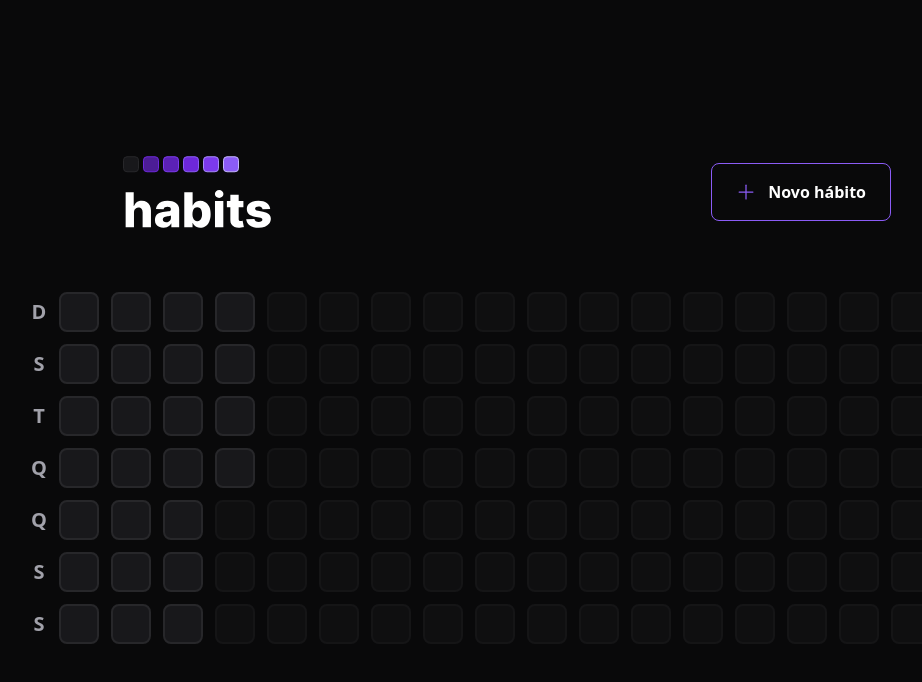
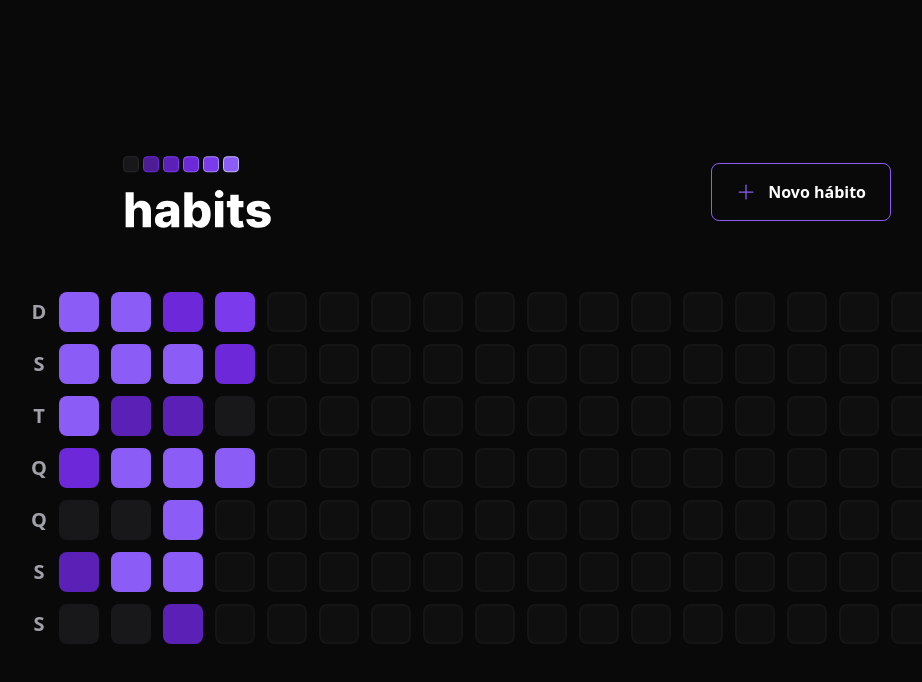
Before and after one commit to weslleyrods/20231_nlw11_ignite_habits_app_frontend, a React (Vite) app: page / in a window 1280 px wide. Shown: the top 682 px of the page, without its empty margins (133-1055 px from the left). Built offline with nearby package versions, Linux system fonts and the light colour scheme.

Commit message:
personaliza o progresso no quadrado do habito

```diff
--- a/package.json
+++ b/package.json
@@ -11,6 +11,7 @@
   "dependencies": {
     "@radix-ui/react-dialog": "^1.0.2",
     "@radix-ui/react-popover": "^1.0.3",
+    "clsx": "^1.2.1",
     "dayjs": "^1.11.7",
     "phosphor-react": "^1.4.1",
     "react": "^18.2.0",
--- a/src/components/HabitDay.tsx
+++ b/src/components/HabitDay.tsx
@@ -1,16 +1,33 @@
 import * as Popover from "@radix-ui/react-popover"
+import clsx from "clsx"
 import ProgressBar from "./ProgressBar"
 
-function HabitDay() {
+type HabitDayProps = {
+  completed: number
+  amount: number
+}
+
+function HabitDay({completed, amount}: HabitDayProps) {
+
+  const completedPorcentage = Math.round((completed / amount) * 100)
   return (
 
     <Popover.Root>
-      <Popover.Trigger className='w-10 h-10 bg-zinc-900 border-2 border-zinc-800 rounded-lg'/>
+      <Popover.Trigger
+        className={clsx('w-10 h-10 rounded-lg', {
+          'bg-zinc-900 border-zinc-800': completedPorcentage === 0,
+          'bg-violet-900 border-violet-700': completedPorcentage > 0 && completedPorcentage < 20,
+          'bg-violet-800 border-violet-700': completedPorcentage >= 20 && completedPorcentage < 40,
+          'bg-violet-700 border-violet-600': completedPorcentage >= 40 && completedPorcentage < 60,
+          'bg-violet-600 border-violet-500': completedPorcentage >= 60 && completedPorcentage < 80,
+          'bg-violet-500 border-violet-400': completedPorcentage < 860,
+        })}/>
+
       <Popover.Portal>
         <Popover.Content className="min-w-[320px] p-6 rounded-2xl bg-zinc-900 flex flex-col">
           <span className="font-semibold text-zinc-400">Terça-feira</span>
           <span className="mt-1 font-extrabold leading-tight text-3xl">31/01</span>
-          <ProgressBar progress={75}/>
+          <ProgressBar progress={completedPorcentage}/>
           <Popover.Arrow height={8} width={16} className="fill-zinc-900"/>
         </Popover.Content>
       </Popover.Portal>
--- a/src/components/SummaryTable.tsx
+++ b/src/components/SummaryTable.tsx
@@ -26,7 +26,12 @@ function SummaryTable() {
       <div className='grid grid-rows-7 grid-flow-col gap-3'>
         {summaryDates.map(date=>{
           return(
-            <HabitDay key={date.toString()}/>
+            <HabitDay
+              key={date.toString()}
+              amount={5}
+              completed={Math.round(Math.random()*5)}
+
+              />
           )
         })}
         {/* gera o array com base na quantidade de quadrados que serão gerados  */}
```
Also changed, not shown: 1 other file (tests, documents, lock files or other folders).
